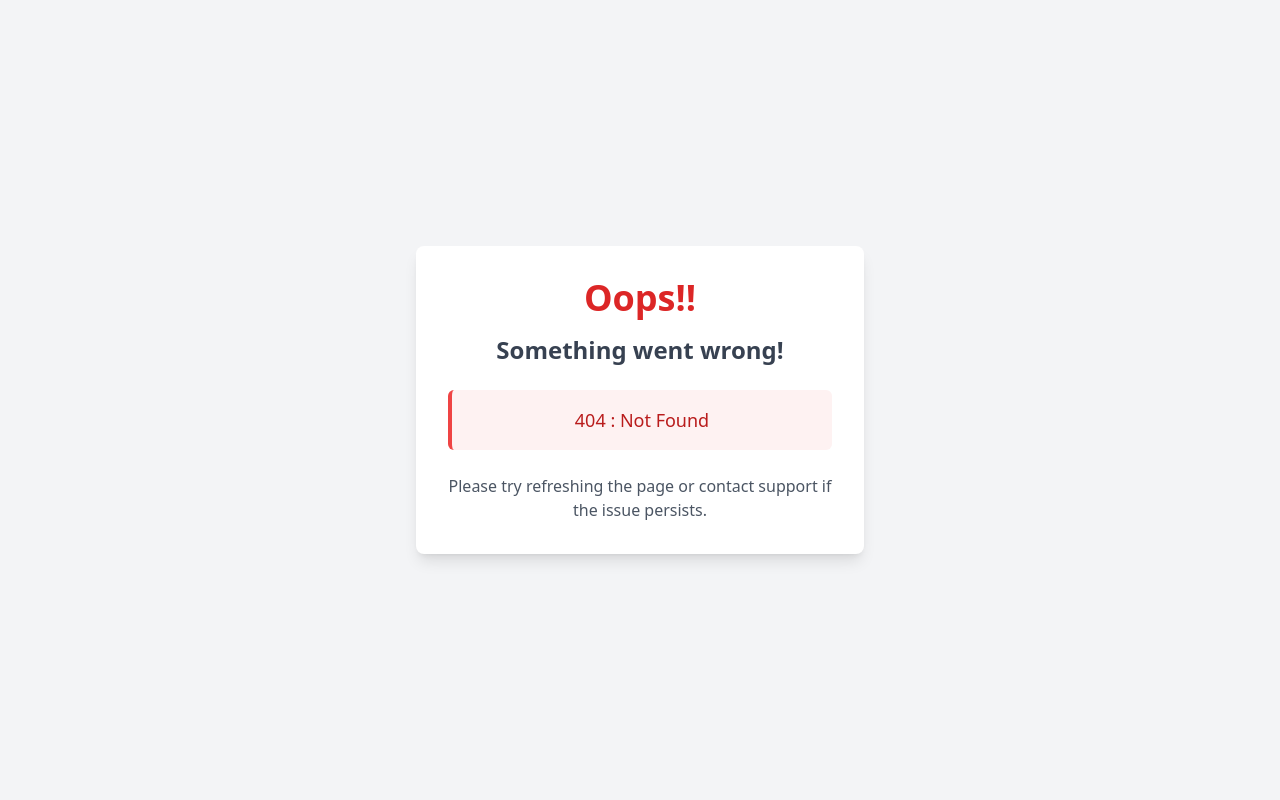
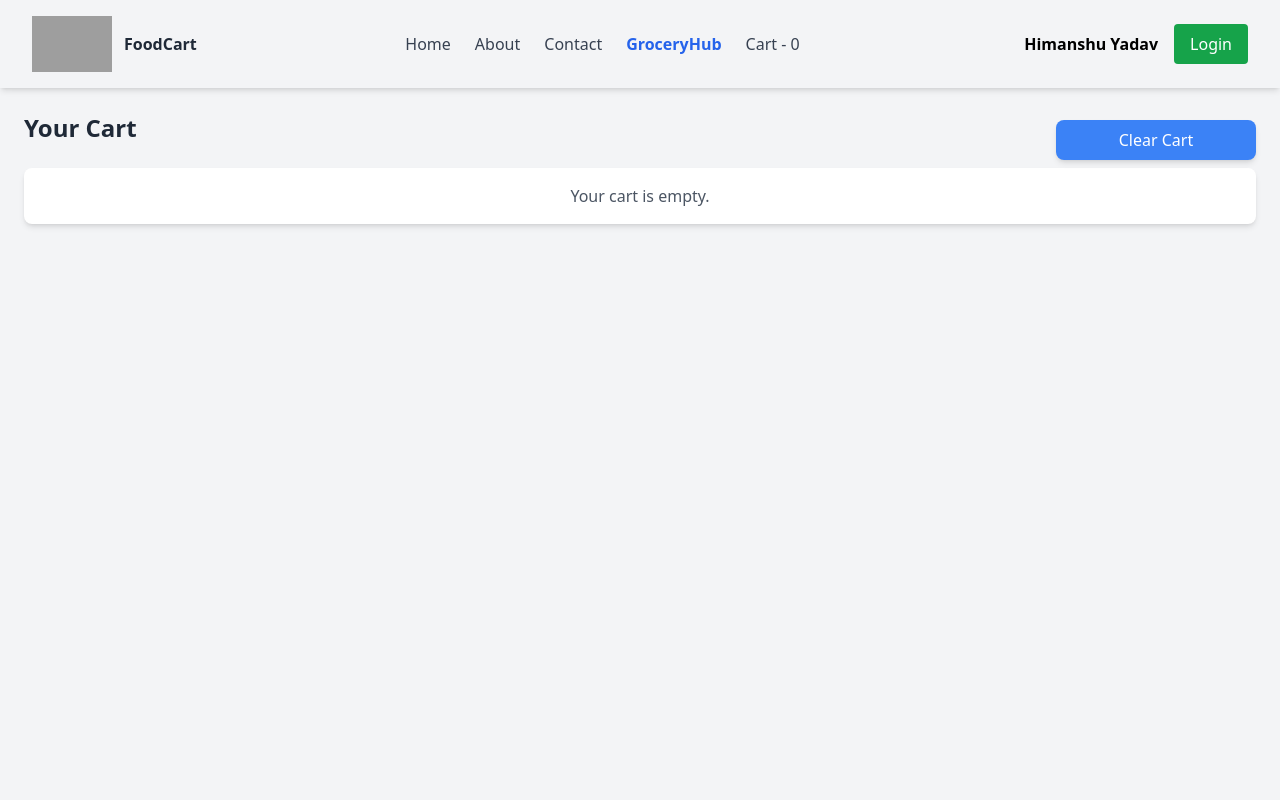
Before and after one commit to himanshuyadav14/ReactJS, a React (Vite) app: page /cart in a window 1280 px wide. Before the commit this address had no page. Shown: the top 800 px of the page. Built offline with nearby package versions, Linux system fonts and the light colour scheme; grey boxes are pictures that could not be loaded.

Commit message:
redux done

```diff
--- a/package.json
+++ b/package.json
@@ -27,8 +27,10 @@
     "tailwindcss": "^3.4.17"
   },
   "dependencies": {
+    "@reduxjs/toolkit": "^2.5.0",
     "react": "^18.3.1",
     "react-dom": "^18.3.1",
+    "react-redux": "^9.2.0",
     "react-router-dom": "^6.28.1"
   },
   "browserslist": [
--- a/src/App.js
+++ b/src/App.js
@@ -9,8 +9,11 @@ import Contact from "../src/components/Contact";
 import RestaurantDetail from "../src/components/RestaurantDetail";
 import Profile from "../src/components/ProfileClass";
 import Shimmer from "./components/Shimmer";
+import Cart from "./components/Cart"
 import UserContext from "./utils/UserContext";
 import { createBrowserRouter, RouterProvider, Outlet } from "react-router-dom";
+import { Provider } from "react-redux";
+import store from "./utils/store";
 
 const InstaMart = lazy(() => import("./components/InstaMart.js"));
 
@@ -22,11 +25,13 @@ const AppLayout = () => {
   });
 
   return (
-    <UserContext.Provider value={{ user: user }}>
-      <Header />
-      <Outlet />
-      <Footer />
-    </UserContext.Provider>
+    <Provider store={store}>
+      <UserContext.Provider value={{ user: user }}>
+        <Header />
+        <Outlet />
+        <Footer />
+      </UserContext.Provider>
+    </Provider>
   );
 };
 
@@ -74,6 +79,10 @@ const appRouter = createBrowserRouter([
           </Suspense>
         ),
       },
+      {
+        path:"/cart",
+        element:<Cart/>
+      }
     ],
   },
 ]);
--- /dev/null
+++ b/src/components/Cart.js
@@ -0,0 +1,119 @@
+import React from "react";
+import { useDispatch, useSelector } from "react-redux";
+import {clearCart} from "../utils/cartSlice"
+
+const Cart = () => {
+  const cart = useSelector((state) => state.cart);
+  const dispatch = useDispatch();
+
+  console.log("Items in cart", cart);
+  const totalAmount = cart.reduce(
+    (total, item) => total + item.price * item.quantity,
+    0
+  );
+
+  const handleAddressChange = (e) => {
+    console.log("Selected Address:", e.target.value);
+  };
+
+  const handlePaymentChange = (e) => {
+    console.log("Selected Payment Method:", e.target.value);
+  };
+
+  const handleClearCart = ()=>{
+    dispatch(clearCart());
+  }
+
+  return (
+    <div className="container mx-auto p-6 bg-gray-100 min-h-screen">
+      <div className="flex items-center justify-between">
+        <h1 className="text-2xl font-bold mb-6 text-gray-800">Your Cart</h1>
+        <button
+          className="w-[200px] bg-blue-500 text-white py-2 rounded-lg shadow-md hover:bg-blue-600 transition"
+          onClick={handleClearCart}
+        >
+          Clear Cart
+        </button>
+      </div>
+
+      <div className="bg-white p-4 shadow-md rounded-lg">
+        {cart.length > 0 ? (
+          <div>
+            <div className="divide-y divide-gray-200">
+              {cart.map((item) => (
+                <div
+                  className="flex items-center justify-between py-4"
+                  key={item.id}
+                >
+                  <div>
+                    <h2 className="text-lg font-semibold text-gray-800">
+                      {item.name}
+                    </h2>
+                    <p className="text-sm text-gray-600">
+                      Price: ₹{item.price}
+                    </p>
+                    <p className="text-sm text-gray-600">
+                      Quantity: {item.quantity}
+                    </p>
+                  </div>
+                  <div className="text-lg font-bold text-gray-800">
+                    ₹{item.price * item.quantity}
+                  </div>
+                </div>
+              ))}
+            </div>
+            <div className="mt-6">
+              <h2 className="text-xl font-semibold text-gray-800">
+                Total: ₹{totalAmount}
+              </h2>
+            </div>
+          </div>
+        ) : (
+          <p className="text-center text-gray-600">Your cart is empty.</p>
+        )}
+      </div>
+
+      {cart.length > 0 && (
+        <>
+          <div className="mt-6 bg-white p-4 shadow-md rounded-lg">
+            <h2 className="text-xl font-semibold text-gray-800 mb-4">
+              Select Address
+            </h2>
+            <select
+              className="w-full p-2 border border-gray-300 rounded-lg focus:outline-none focus:ring focus:ring-blue-300"
+              onChange={handleAddressChange}
+            >
+              <option value="home">Home</option>
+              <option value="office">Office</option>
+              <option value="other">Other</option>
+            </select>
+          </div>
+
+          <div className="mt-6 bg-white p-4 shadow-md rounded-lg">
+            <h2 className="text-xl font-semibold text-gray-800 mb-4">
+              Select Payment Method
+            </h2>
+            <select
+              className="w-full p-2 border border-gray-300 rounded-lg focus:outline-none focus:ring focus:ring-blue-300"
+              onChange={handlePaymentChange}
+            >
+              <option value="credit_card">Credit Card</option>
+              <option value="debit_card">Debit Card</option>
+              <option value="upi">UPI</option>
+              <option value="cash">Cash on Delivery</option>
+            </select>
+          </div>
+
+          <button
+            className="mt-6 w-full bg-blue-500 text-white py-2 rounded-lg shadow-md hover:bg-blue-600 transition"
+            onClick={() => console.log("Proceeding to payment...")}
+          >
+            Proceed to Payment
+          </button>
+        </>
+      )}
+    </div>
+  );
+};
+
+export default Cart;
--- a/src/components/Header.js
+++ b/src/components/Header.js
@@ -1,7 +1,8 @@
 import React, { useState, useContext } from "react";
 import { LOGO_URL } from "/src/config";
 import { Link } from "react-router-dom";
-import UserContext from "../utils/UserContext"
+import UserContext from "../utils/UserContext";
+import { useSelector } from "react-redux";
 
 const Title = () => (
   <a href="/" className="flex items-center">
@@ -14,7 +15,12 @@ const Header = () => {
   const [isLoggedIn, setIsLoggedIn] = useState(false);
   const [isMenuOpen, setIsMenuOpen] = useState(false); // State for the side menu
 
-  const {user} = useContext(UserContext);
+  const { user } = useContext(UserContext);
+  const cartItems = useSelector((store) => store.cart);
+  const cartLength = cartItems.reduce(
+    (total, item) => total + item.quantity,
+    0
+  );
 
   console.log(user);
 
@@ -52,7 +58,7 @@ const Header = () => {
             </li>
             <li>
               <Link to="/cart" className="hover:text-blue-600 transition">
-                Cart
+                Cart - {cartLength}
               </Link>
             </li>
           </ul>
@@ -171,7 +177,7 @@ const Header = () => {
                   className="block text-gray-700 font-medium hover:text-blue-600 transition"
                   onClick={() => setIsMenuOpen(false)}
                 >
-                  Cart
+                  Cart - {cartLength}
                 </Link>
               </li>
               <li>
--- a/src/components/RestaurantDetail.js
+++ b/src/components/RestaurantDetail.js
@@ -3,10 +3,29 @@ import { useParams } from "react-router-dom";
 import { CDN_URL } from "../config";
 import Shimmer from "../components/Shimmer";
 import useRestaurant from "../utils/useRestaurant";
+import { useDispatch, useSelector } from "react-redux";
+import { addItem, removeItem } from "../utils/cartSlice";
 
 const RestaurantDetail = () => {
   const { id } = useParams();
   const restaurant = useRestaurant(id);
+  const dispatch = useDispatch();
+  const cart = useSelector((state) => state.cart);
+  console.log(cart);
+
+  const getItemQuantity = (itemId) => {
+    const item = cart.find((cartItem) => cartItem.id === itemId);
+    return item ? item.quantity : 0;
+  };
+
+  const handleAddItem = (item) => {
+    console.log(item);
+    dispatch(addItem(item));
+  };
+
+  const handleRemoveItem = (item) => {
+    dispatch(removeItem(item));
+  };
 
   return !restaurant ? (
     <Shimmer />
@@ -36,7 +55,8 @@ const RestaurantDetail = () => {
               <strong>Rating:</strong> ⭐ {restaurant?.info?.avgRating || "N/A"}
             </p>
             <p className="text-gray-600">
-              <strong>Cost for Two:</strong> ₹{restaurant?.info?.costForTwo || "N/A"}
+              <strong>Cost for Two:</strong> ₹
+              {restaurant?.info?.costForTwo || "N/A"}
             </p>
           </div>
         </div>
@@ -46,14 +66,43 @@ const RestaurantDetail = () => {
       <div className="bg-gray-50 shadow-md rounded-lg p-6">
         <h1 className="text-xl font-semibold text-gray-800 mb-4">Menu</h1>
         <ul className="space-y-2">
-          {restaurant?.menu?.map((item, index) => (
-            <li
-              key={index}
-              className="border-b pb-2 text-gray-700 last:border-none"
-            >
-              {item}
-            </li>
-          ))}
+          {restaurant?.menu?.map((item) => {
+            const quantity = getItemQuantity(item.id);
+            return (
+              <li
+                key={item.id}
+                className="flex justify-between items-center border-b pb-2 text-gray-700 last:border-none"
+              >
+                <span>{item.name}</span>
+                <div className="flex items-center">
+                  {quantity > 0 ? (
+                    <>
+                      <button
+                        className="bg-red-500 text-white px-3 py-1 rounded hover:bg-red-600 transition"
+                        onClick={() => handleRemoveItem(item)}
+                      >
+                        -
+                      </button>
+                      <span className="mx-2">{quantity}</span>
+                      <button
+                        className="bg-blue-500 text-white px-3 py-1 rounded hover:bg-blue-600 transition"
+                        onClick={() => handleAddItem(item)}
+                      >
+                        +
+                      </button>
+                    </>
+                  ) : (
+                    <button
+                      className="bg-blue-500 text-white px-3 py-1 rounded hover:bg-blue-600 transition"
+                      onClick={() => handleAddItem(item)}
+                    >
+                      Add Item
+                    </button>
+                  )}
+                </div>
+              </li>
+            );
+          })}
         </ul>
       </div>
     </div>
--- /dev/null
+++ b/src/utils/cartSlice.js
@@ -0,0 +1,41 @@
+import { createSlice } from "@reduxjs/toolkit";
+
+const cartSlice = createSlice({
+  name: "cart",
+  initialState: [],
+  reducers: {
+    addItem: (state, action) => {
+      const item = state.find((cartItem) => cartItem.id === action.payload.id);
+      if (item) {
+        item.quantity += 1;
+      } else {
+        state.push({
+          id: action.payload.id,
+          name: action.payload.name,
+          price: action.payload.defaultPrice
+            ? action.payload.defaultPrice / 100
+            : action.payload.price / 100,
+          quantity: 1,
+        });
+      }
+    },
+    removeItem: (state, action) => {
+      const itemIndex = state.findIndex(
+        (cartItem) => cartItem.id === action.payload.id
+      );
+      if (itemIndex !== -1) {
+        if (state[itemIndex].quantity > 1) {
+          state[itemIndex].quantity -= 1;
+        } else {
+          state.splice(itemIndex, 1);
+        }
+      }
+    },
+    clearCart: (state) => {
+      return [];
+    },
+  },
+});
+
+export const { addItem, removeItem, clearCart } = cartSlice.actions;
+export default cartSlice.reducer;
--- /dev/null
+++ b/src/utils/store.js
@@ -0,0 +1,10 @@
+import { configureStore } from "@reduxjs/toolkit";
+import cartSlice from "./cartSlice";
+
+const store = configureStore({
+  reducer: {
+    cart: cartSlice,
+  },
+});
+
+export default store;
--- a/src/utils/useRestaurant.js
+++ b/src/utils/useRestaurant.js
@@ -1,27 +1,32 @@
 import { useState, useEffect } from "react";
-import {FETCH_MENU_URL} from "../config";
+import { FETCH_MENU_URL } from "../config";
 
 const useRestaurant = (id) => {
   const [restaurant, setRestaurant] = useState(null);
+
   useEffect(() => {
     getRestaurantInfo();
-  }, []);
+  }, [id]);  // Make sure to refetch when the id changes
 
   async function getRestaurantInfo() {
     const data = await fetch(FETCH_MENU_URL + id + "&catalog_qa=undefined&submitAction=ENTER");
-
     const json = await data.json();
 
     const menuArray =
       json?.data?.cards[4]?.groupedCard?.cardGroupMap?.REGULAR?.cards;
     const items = [];
-    console.log(menuArray);
+    const seenItems = new Set();  // To track already added items
 
     menuArray?.forEach((menuObj) => {
       if (menuObj?.card?.card?.itemCards) {
         menuObj.card.card.itemCards.forEach((item) => {
-          if (item.card.info.name) {
-            items.push(item.card.info.name);
+          if (item.card.info) {
+            // Ensure item is unique by checking if its ID is in the seenItems Set
+            const itemId = item.card.info.id;
+            if (!seenItems.has(itemId)) {
+              items.push(item.card.info);
+              seenItems.add(itemId);  // Mark this item as added
+            }
           }
         });
       }
@@ -32,9 +37,8 @@ const useRestaurant = (id) => {
       menu: items,
     };
 
+    console.log(modifiedData);
     setRestaurant(modifiedData);
-    console.log(modifiedData);
-    console.log(items);
   }
 
   return restaurant;
```
Also changed, not shown: 1 other file (tests, documents, lock files or other folders).
